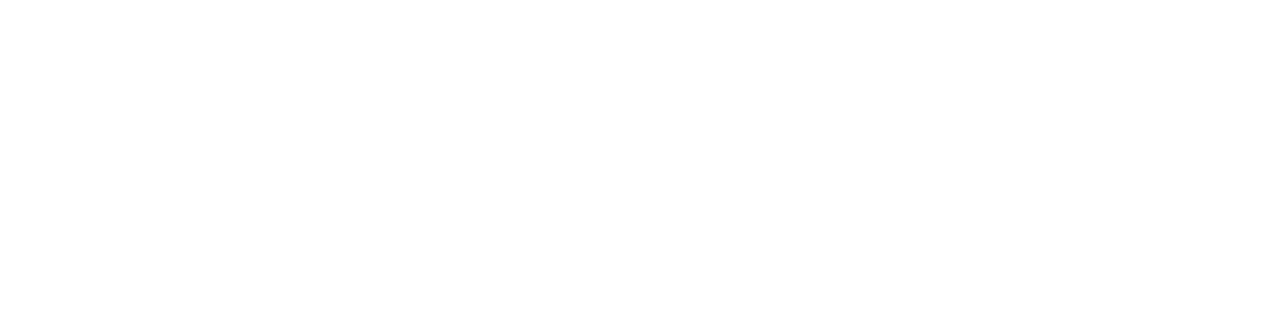
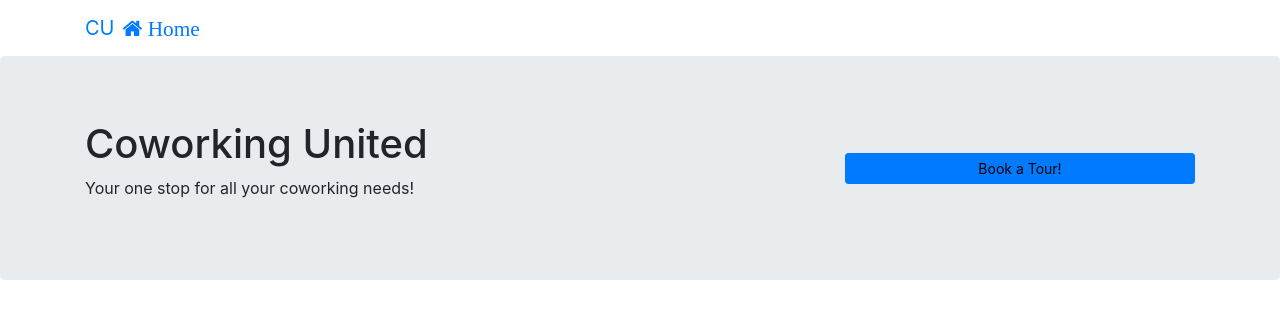
Before and after one commit to Talon-Dechert/Coworking, a website: page index.html in a window 1280 px wide. Drawn offline with nearby package versions, Linux system fonts and the light colour scheme.

Commit message:
Got started on index page, added node packages

```diff
--- a/index.html
+++ b/index.html
@@ -1,9 +1,52 @@
 <!DOCTYPE html>
-<html>
+<html lang="en">
   <head>
+    <meta charset="utf-8">
+    <meta name="viewport" content="width=device-width, initial-scale=1, shrink-to-fit=no">
+    <meta http-equiv="x-ua-compatible" content="ie=edge">
 
+    <!--Bootstrap CSS-->
+    <link rel="stylesheet" href="node_modules/bootstrap/dist/css/bootstrap.min.css">
+    <link rel="stylesheet" href="node_modules/font-awesome/css/font-awesome.min.css">
+    <link rel="stylesheet" href="node_modules/bootstrap-social/bootstrap-social.css">
+    <link rel="stylesheet" href="css/styles.css">
+
+    <title>Coworking United</title>
   </head>
   <body>
+    <nav class="navbar navbar-primary navbar-expand-sm fixed-left">
+      <div class="container">
+        <button class="navbar-toggler" type="button" data-toggle="collapse" data-target="#Navbar">
+          <span class="navbar-toggler-icon"></span>
+        </button>
+        <a class="navbar-brand mr-auto" href="./index.html">CU</a>
+        <div class="collapse navbar-collapse" id="Navbar">
+          <ul class="navbar-nav mr-auto">
+            <li class="nav-item active"><a class="nav-link" href="./index.html"><span class="fa fa-home fa-lg"> Home</span></a></li>
+          </ul>
+        </div>
+      </div>
+    </nav>
 
+<!-- We need link for tour booking, lots of work left to do here-->
+    <header class="jumbotron">
+      <div class="container">
+        <div class="row row-header">
+          <div class="col-sm-8">
+            <h1>Coworking United</h1>
+            <p>Your one stop for all your coworking needs!</p>
+          </div>
+          <div class="col-sm align-self-center">
+            <a href="placeholder" class="btn btn-primary btn-sm btn-block" style="color: black">
+              Book a Tour!
+            </a>
+          </div>
+        </div>
+      </div>
+    </header>
+
+    <script src="node_modules/jquery/dist/jquery.slim.min.js"></script>
+    <script src="node_modules/popper.js/dist/umd/popper.min.js"></script>
+    <script src="node_modules/bootstrap/dist/js/bootstrap.min.js"></script>
   </body>
 </html>
```
Also changed, not shown: package.json (added, +26 -0 lines), css/styles.css (added), 1 other file.
